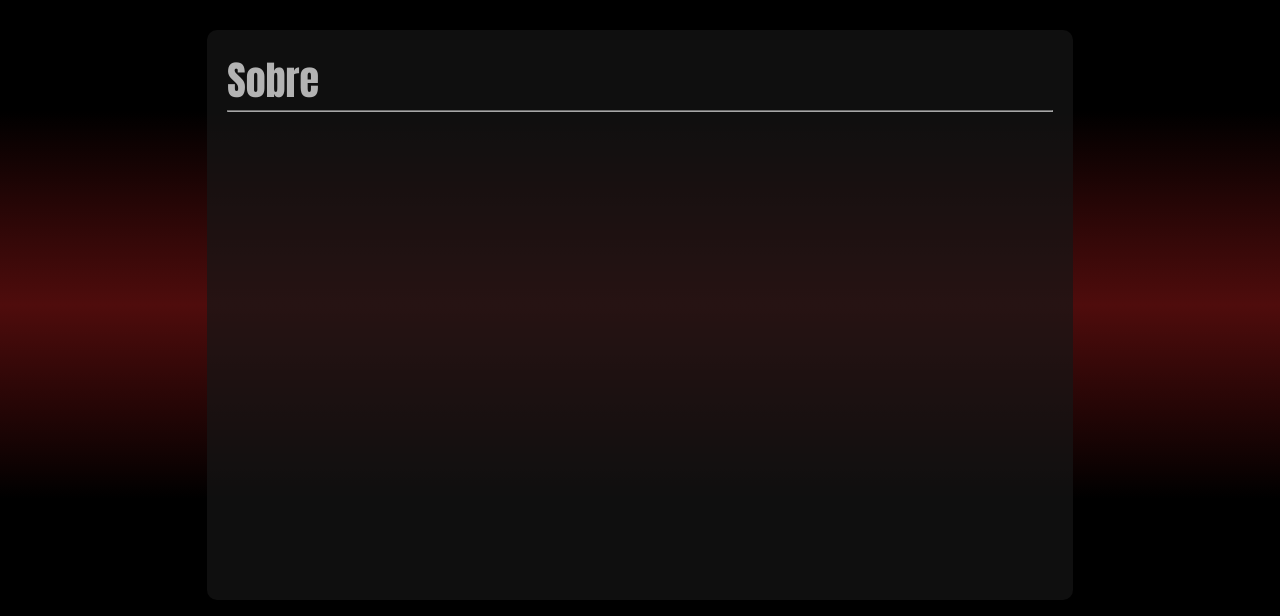
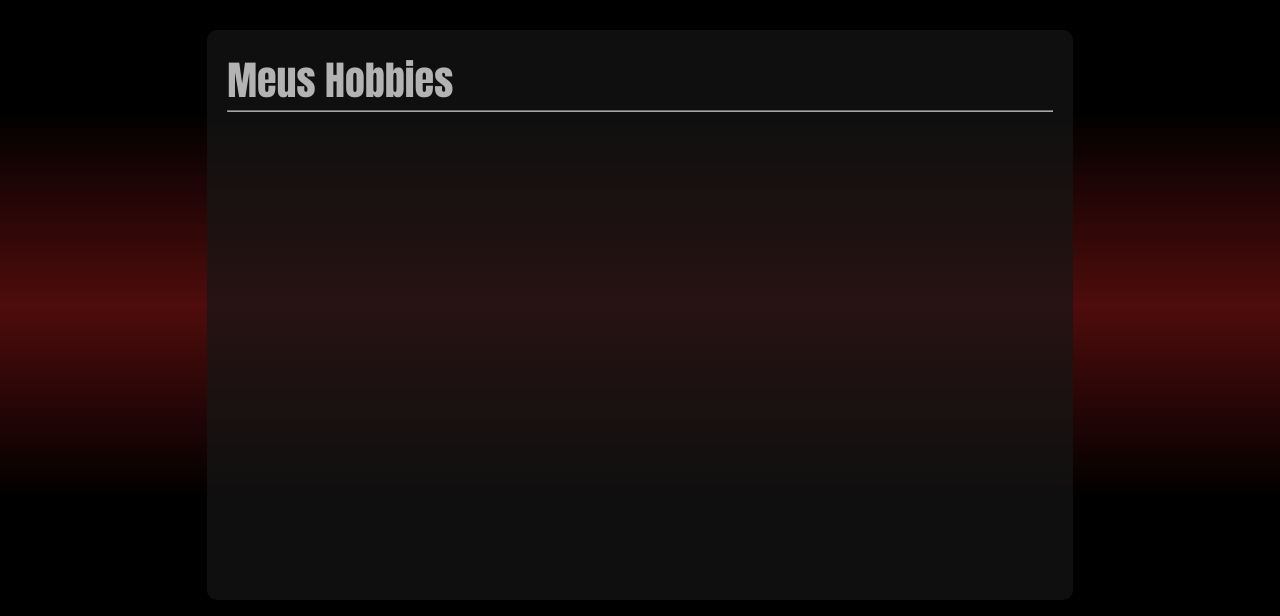
Before and after one commit to EmersonEcode/blog-projeto-academico-1S-SI, a plain HTML site: page blog/hobbies.html in a window 1280 px wide. Shown: the part 83-699 px from the top of the page. Drawn offline with Linux system fonts and the light colour scheme.

Commit message:
meu blog

```diff
--- a/blog/hobbies.html
+++ b/blog/hobbies.html
@@ -29,7 +29,7 @@
     <section class="principal">
 
         <aside class="conteudo">
-            <h2>Sobre</h2>
+            <h2>Meus Hobbies</h2>
             <hr />
 
         </aside>
```
